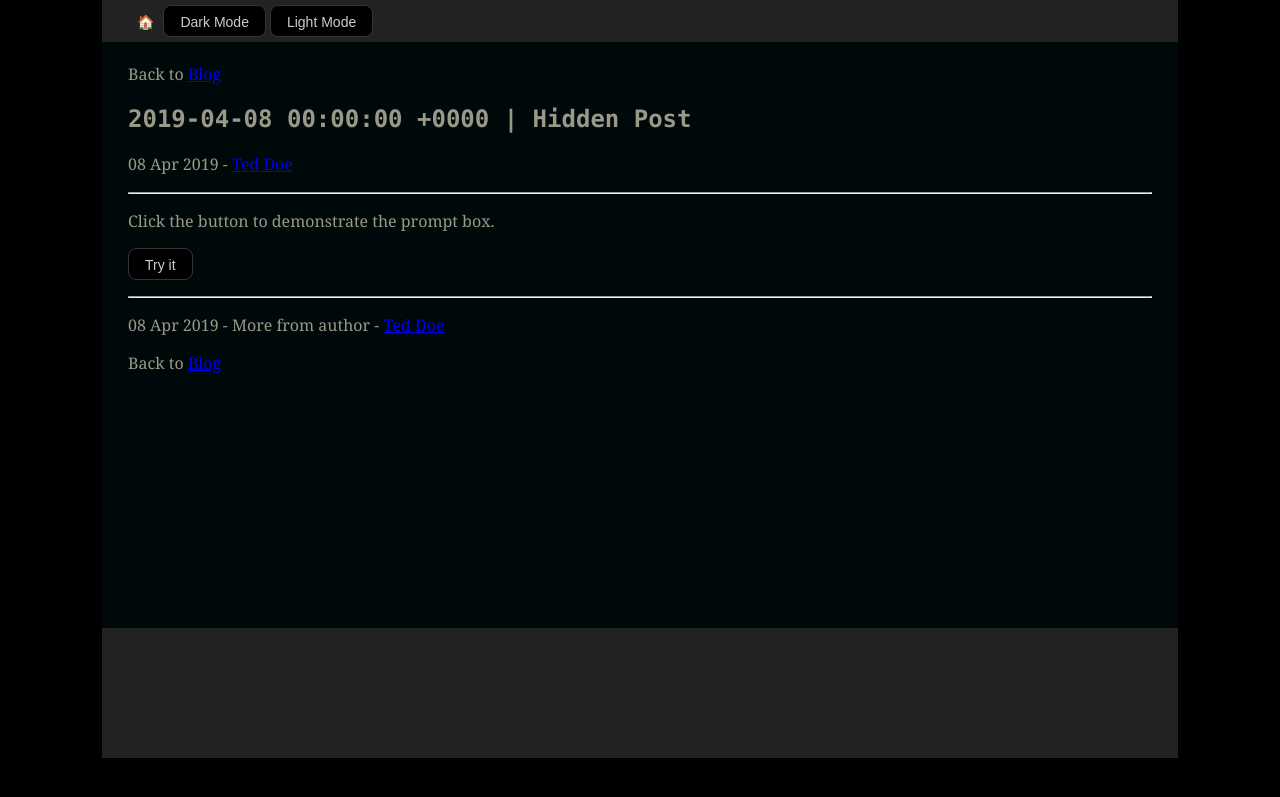
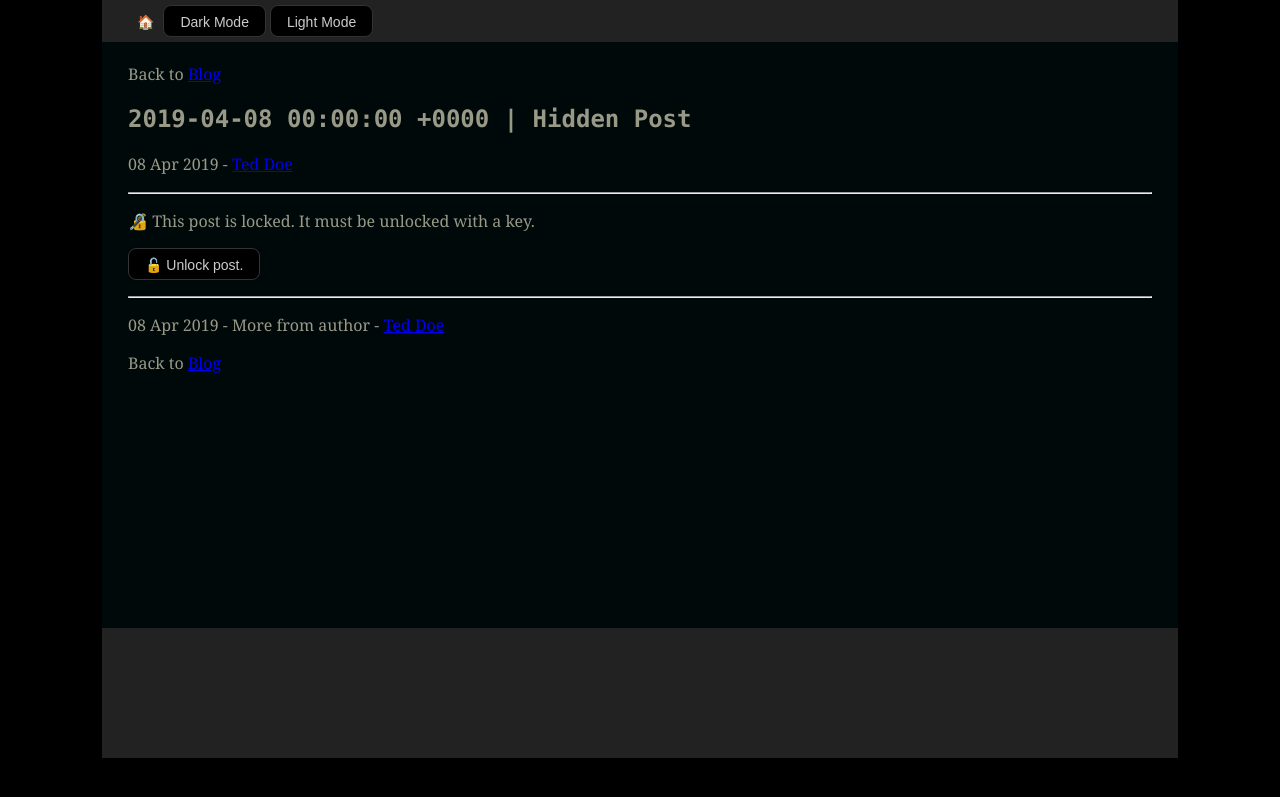
Before and after one commit to torresjrjr/torresjrjr.github.io, a Jekyll site: the page built from _posts/2019-04-08-hidden-post.md, in a window 1280 px wide. Shown: the top 797 px of the page. Built offline with Jekyll 4.4.1, drawn with Linux system fonts in a browser that asks for light colours.

Commit message:
Update post.html

```diff
--- a/_layouts/post.html
+++ b/_layouts/post.html
@@ -20,18 +20,18 @@ layout: default
   	{{ content }}
   </article>
 {% else %}
-  <p>Click the button to demonstrate the prompt box.</p>
+  <p>🔏 This post is locked. It must be unlocked with a key.</p>
 
-  <button onclick="myFunction()">Try it</button>
+  <button onclick="myFunction()">🔓 Unlock post.</button>
 
   <p id="demo"></p>
 
   <script>
   function myFunction() {
-    var person = prompt("Please enter your name", "Harry Potter");
-    if (person != null) {
+    var post_key_input = prompt("Please enter the unlock key for this post.", "🗝 Enter unlock key...");
+    if (post_key_input != 'test123') {
       document.getElementById("demo").innerHTML =
-      "Hello " + person + "! How are you today?";
+      "Hello " + post_key_input + "! How are you today?";
     }
   }
   </script>
```
